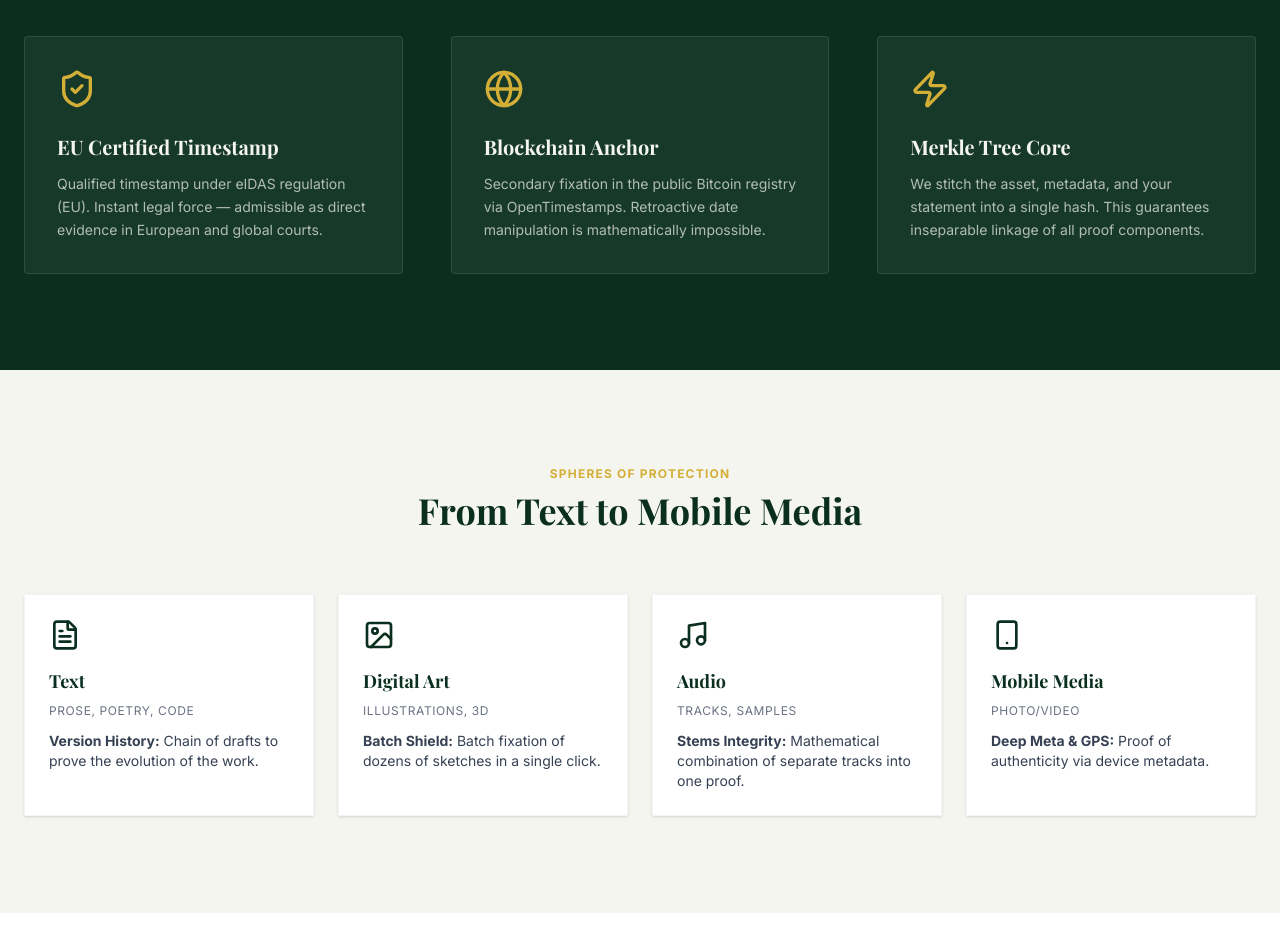
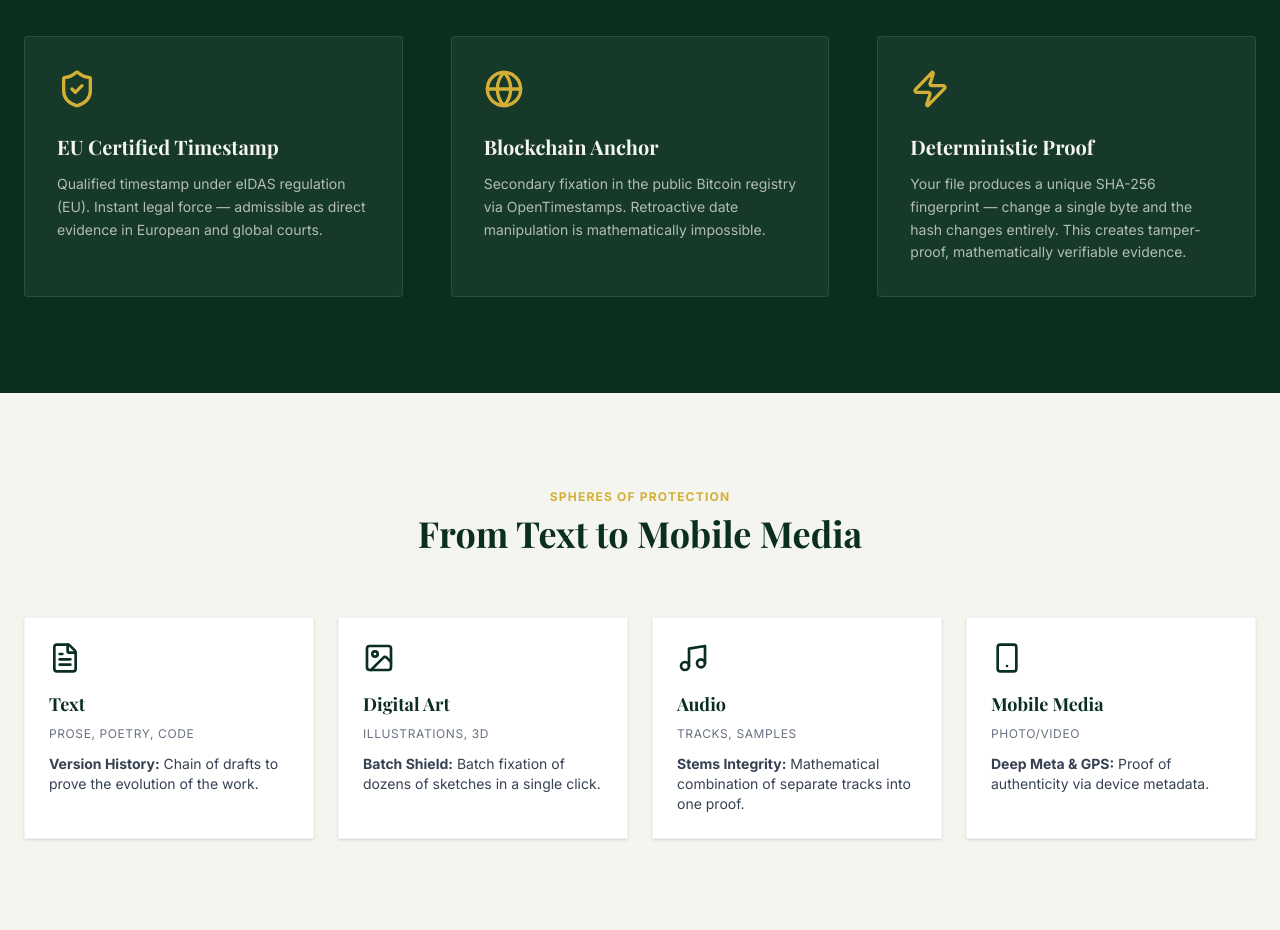
Before and after one commit to MykolaOseiko/LV2, a Next.js app: page / in a window 1280 px wide. Shown: the part 1000-1930 px from the top of the page. Built offline with nearby package versions, Linux system fonts and the light colour scheme; a web font is replaced by a local one.

Commit message:
polish: fix Merkle Tree claim to match actual implementation

```diff
--- a/app/page.tsx
+++ b/app/page.tsx
@@ -102,9 +102,9 @@ export default function Home() {
                             </div>
                             <div className="bg-[#F5F5F0]/5 p-8 rounded border border-[#F5F5F0]/10 hover:border-[#D4AF37]/50 transition-colors">
                                 <Zap className="h-10 w-10 text-[#D4AF37] mb-6" />
-                                <h3 className="font-serif text-xl font-bold mb-3">Merkle Tree Core</h3>
+                                <h3 className="font-serif text-xl font-bold mb-3">Deterministic Proof</h3>
                                 <p className="text-[#F5F5F0]/70 text-sm leading-relaxed">
-                                    We stitch the asset, metadata, and your statement into a single hash. This guarantees inseparable linkage of all proof components.
+                                    Your file produces a unique SHA-256 fingerprint — change a single byte and the hash changes entirely. This creates tamper-proof, mathematically verifiable evidence.
                                 </p>
                             </div>
                         </div>
```
